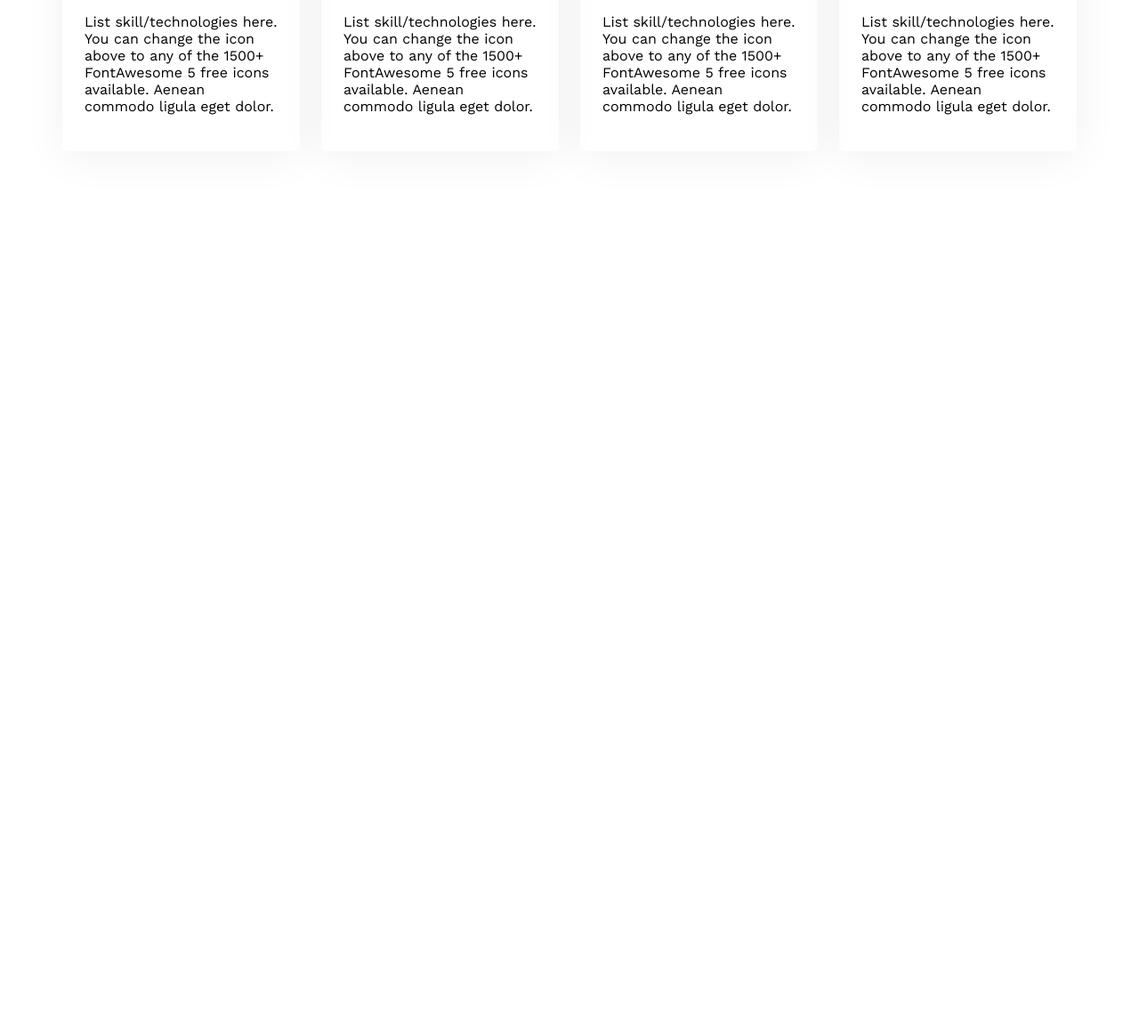
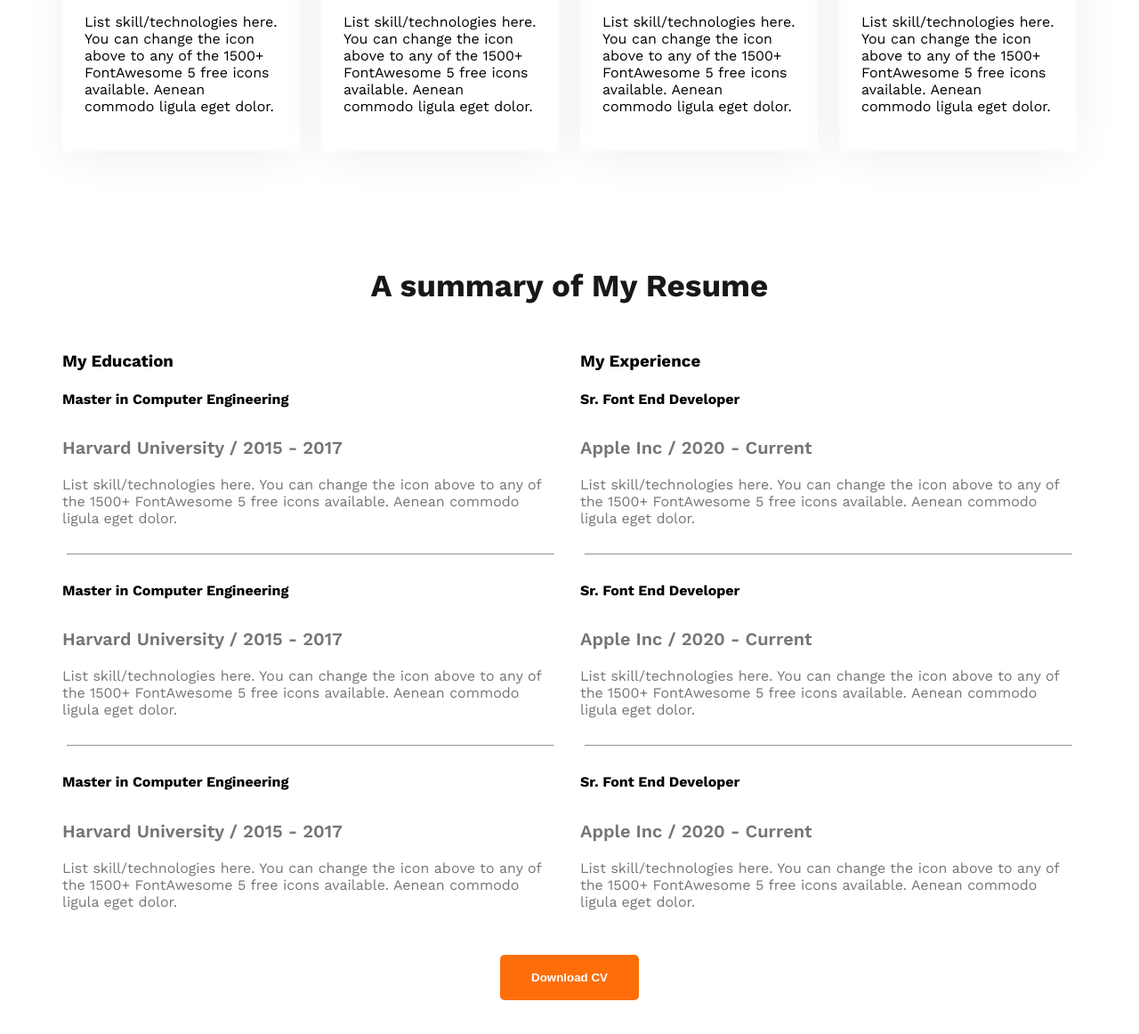
Before and after one commit to Ripa1518/web-dev-portfolio, a plain HTML site: page index.html in a window 1280 px wide. Shown: the part 2059-3221 px from the top of the page at 89% size. Before the commit the page ends 2359 px from the top, so only its background shows below. Drawn offline with nearby package versions, Linux system fonts and the light colour scheme.

Commit message:
added resume section

```diff
--- a/index.html
+++ b/index.html
@@ -83,6 +83,61 @@
             </div>
         </div>
        </section>
+       <section class="resume">
+        <h3 class="section-title text-center">A summary of My Resume</h3>
+        <div class="resume-container">
+            <div class="resume-column">
+                <h3 class="resume-column-title">My Education</h3>
+                <div class="experience">
+                    <h4 class="experience-title">Master in Computer Engineering</h4>
+                    <h5 class="experience-sub-title">Harvard University / 2015 - 2017</h5>
+                    <div class="experience-description">List skill/technologies here. You can change the icon above
+to any of the 1500+ FontAwesome 5 free icons available. Aenean commodo ligula eget dolor.</div>
+                    </div>
+                    <hr>
+                <div class="experience">
+                    <h4 class="experience-title">Master in Computer Engineering</h4>
+                    <h5 class="experience-sub-title">Harvard University / 2015 - 2017</h5>
+                    <div class="experience-description">List skill/technologies here. You can change the icon above
+to any of the 1500+ FontAwesome 5 free icons available. Aenean commodo ligula eget dolor.</div>
+                </div>
+                <hr>
+                <div class="experience">
+                    <h4 class="experience-title">Master in Computer Engineering</h4>
+                    <h5 class="experience-sub-title">Harvard University / 2015 - 2017</h5>
+                    <div class="experience-description">List skill/technologies here. You can change the icon above
+to any of the 1500+ FontAwesome 5 free icons available. Aenean commodo ligula eget dolor.</div>
+                </div>
+            </div>
+            <div class="resume-column">
+                <h3 class="resume-column-title">My Experience</h3>
+                <div class="experience">
+                    <h4 class="experience-title">Sr. Font End Developer</h4>
+                    <h5 class="experience-sub-title">Apple Inc / 2020 - Current</h5>
+                    <div class="experience-description">List skill/technologies here. You can change the icon above
+to any of the 1500+ FontAwesome 5 free icons available. Aenean commodo ligula eget dolor.</div>
+                </div>
+                <hr>
+                <div class="experience">
+                    <h4 class="experience-title">Sr. Font End Developer</h4>
+                    <h5 class="experience-sub-title">Apple Inc / 2020 - Current</h5>
+                    <div class="experience-description">List skill/technologies here. You can change the icon above
+to any of the 1500+ FontAwesome 5 free icons available. Aenean commodo ligula eget dolor.</div>
+                </div>
+                <hr>
+                <div class="experience">
+                    <h4 class="experience-title">Sr. Font End Developer</h4>
+                    <h5 class="experience-sub-title">Apple Inc / 2020 - Current</h5>
+                    <div class="experience-description">List skill/technologies here. You can change the icon above
+to any of the 1500+ FontAwesome 5 free icons available. Aenean commodo ligula eget dolor.</div>
+                </div>
+            </div>
+        </div>
+<div class="resume-btn text-center">
+    <button class="btn-primary">Download CV</button>
+</div>
+
+       </section>
     </main>
     <footer>
     </footer>
--- a/styles/portfolio.css
+++ b/styles/portfolio.css
@@ -122,3 +122,22 @@ main section{
     border-radius: 5px;
     box-shadow: 0px 6px 50px 0px rgba(0, 0, 0, 0.06);
 }
+/* resume section style  */
+.resume-container{
+    display: flex;
+    gap: 24px;
+}
+.experience-sub-title{
+    font-size: 20px;
+    font-weight: 600;
+    margin-bottom: 20px;
+}
+.experience-description ,.experience-sub-title{
+    color: #757575;
+}
+.resume hr{
+     margin: 30px 5px;
+}
+.resume-btn{
+    margin-top: 50px;
+}
```
